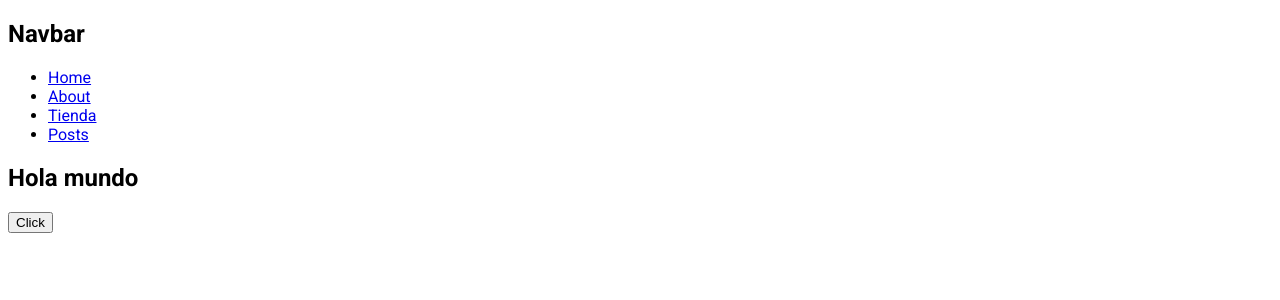
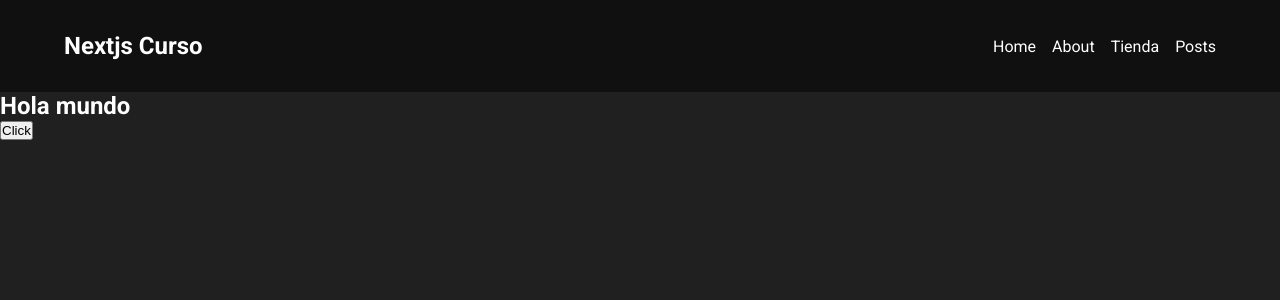
Before and after one commit to pedro-donoso/mynextjs, a Next.js app: page / in a window 1280 px wide. Shown: the top 300 px of the page. Built offline with nearby package versions, Linux system fonts and the light colour scheme.

Commit message:
agrego estilos css

```diff
--- a/app/globals.css
+++ b/app/globals.css
@@ -86,13 +86,10 @@ body {
 }
 
 body {
-  color: rgb(var(--foreground-rgb));
-  background: linear-gradient(
-      to bottom,
-      transparent,
-      rgb(var(--background-end-rgb))
-    )
-    rgb(var(--background-start-rgb));
+
+  background: #202020;
+  color: white;
+
 }
 
 a {
--- a/app/layout.jsx
+++ b/app/layout.jsx
@@ -1,5 +1,6 @@
 import Navbar from '@/Navbar';
 import { Roboto } from "next/font/google"
+import "./globals.css"
 
 export const metadata = {
   title: "Mi App con Nextjs",
--- /dev/null
+++ b/components/Navbar.css
@@ -0,0 +1,16 @@
+.navbar {
+    background: #101010;
+    display: flex;
+    justify-content: space-between;
+    padding: 2rem 4rem;
+    align-items: center;
+}
+
+.navbar ul {
+    display: flex;
+    gap: 1rem;
+}
+
+.navbar ul li {
+    list-style: none;
+}
--- a/components/Navbar.jsx
+++ b/components/Navbar.jsx
@@ -1,9 +1,13 @@
 import Link from 'next/link';
+import "./Navbar.css"
 
 export default function Navbar() {
   return (
-    <nav>
-      <h1>Navbar</h1>
+    <nav className='navbar'>
+      <Link href="/">
+      <h1>Nextjs Curso</h1>
+      </Link>
+
       <ul>
         <li>
           <Link href="/">Home</Link>
```
